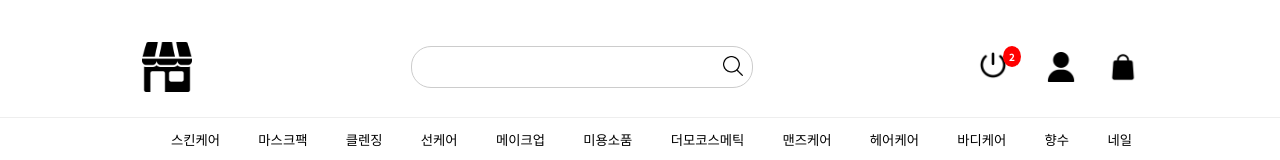
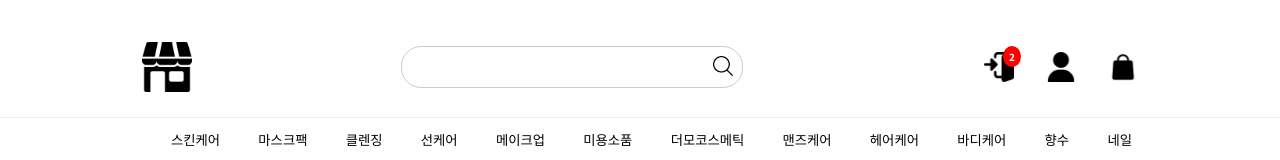
Before and after one commit to sennydayk/DrugStore-FE, a React (Create React App) app: page / in a window 1280 px wide. Shown: the top 160 px of the page. Built offline with nearby package versions, Linux system fonts and the light colour scheme; no server answers.

Commit message:
feat: 로그아웃 버튼 클릭 시 확인 창 추가 및 로그인 여부에 따라 이모티콘 변경

```diff
--- a/src/App.tsx
+++ b/src/App.tsx
@@ -15,8 +15,10 @@ import Mainpage from "./pages/Mainpage/Mainpage";
 import { BrowserRouter, Routes, Route } from "react-router-dom";
 import Categorypage from "./pages/Categorypage/Categorypage";
 import { Detailpage } from "./pages/Detailpage/Detailpage";
+import { AuthProvider } from "./contexts/AuthContext";
 
 const App: React.FC = () => (
+  <AuthProvider>
     <div className="App">
       <Header />
       <Routes>
@@ -25,7 +27,7 @@ const App: React.FC = () => (
         <Route path="/detail/:productid" element={<Detailpage />} />
         <Route path="/auth/login" element={<LoginPage />} />
         <Route path="/find-email" element={<AccountInfoFinder />} />
-      <Route path="/cart/myCart" element={<CartPage />} />
+        <Route path="/cart" element={<CartPage />} />
         <Route path="/order" element={<OrderPayPage />} />
         <Route path="/signup" element={<Signup />} />
         <Route path="/mypage/account" element={<Mypage />} />
@@ -35,6 +37,7 @@ const App: React.FC = () => (
         <Route path="/mypage/questions" element={<Questions />} />
       </Routes>
     </div>
+  </AuthProvider>
 );
 
 export default App;
--- a/src/components/Header/Header.tsx
+++ b/src/components/Header/Header.tsx
@@ -4,27 +4,16 @@ import Logo from "./Logo";
 import UserActions from "./UserActions";
 import Navigation from "./Navigation";
 import Search from "./Search";
+import { useAuth } from "../../contexts/AuthContext";
 
 function Header() {
+  const { isLoggedIn } = useAuth();
   const [cartItemCount, setCartItemCount] = useState(0);
-  const [isLoggedIn, setIsLoggedIn] = useState(false);
 
   useEffect(() => {
     // 여기서 장바구니 상품의 개수를 계산하거나 API에서 가져오는 로직을 작성할 수 있습니다.
-    // 예를 들어, 상품의 개수를 2로 설정
     setCartItemCount(2);
-
-    // 임시로 로그인 상태를 true로 설정
-    // 실제로는 로그인 상태를 확인하는 로직이 필요합니다.
-    setIsLoggedIn(true);
   }, []);
-
-  const handleLogout = () => {
-    // 로그아웃 로직을 작성합니다.
-    // 예를 들어, 토큰을 삭제하거나 API에 로그아웃 요청을 보냅니다.
-    setIsLoggedIn(false);
-    alert("로그아웃 되었습니다.");
-  };
 
   return (
     <header className="drugstore-header">
@@ -33,11 +22,7 @@ function Header() {
         <div>
           <Search />
         </div>
-        <UserActions
-          cartItemCount={cartItemCount}
-          isLoggedIn={isLoggedIn}
-          onLogout={handleLogout}
-        />
+        <UserActions cartItemCount={cartItemCount} isLoggedIn={isLoggedIn} />
       </div>
       <div className="navigation-search">
         <Navigation />
--- a/src/components/Header/UserActions.tsx
+++ b/src/components/Header/UserActions.tsx
@@ -5,22 +5,27 @@ import HeaderLogout from "../../assets/png/power-off.png";
 import HeaderMyPage from "../../assets/png/mypage.png";
 import HeaderCart from "../../assets/png/cart.png";
 import "./Header.css";
+import { useAuth } from "../../contexts/AuthContext";
 
 interface UserActionsProps {
   cartItemCount: number;
   isLoggedIn: boolean;
-  onLogout: () => void;
 }
 
-function UserActions({
-  cartItemCount,
-  isLoggedIn,
-  onLogout,
-}: UserActionsProps) {
+function UserActions({ cartItemCount, isLoggedIn }: UserActionsProps) {
+  const { logout } = useAuth();
+
+  const handleLogout = () => {
+    const userConfirmed = window.confirm("로그아웃하시겠습니까?");
+    if (userConfirmed) {
+      logout();
+    }
+  };
+
   return (
     <div className="user-actions">
       {isLoggedIn ? (
-        <button className="logout_btn" onClick={onLogout}>
+        <button className="logout_btn" onClick={handleLogout}>
           <img src={HeaderLogout} alt="로그아웃" />
         </button>
       ) : (
@@ -31,7 +36,7 @@ function UserActions({
       <a href="/mypage/account">
         <img src={HeaderMyPage} alt="마이페이지" />
       </a>
-      <a href="/cart/myCart">
+      <a href="/cart">
         <img src={HeaderCart} alt="장바구니" className="useractiocart" />
         {cartItemCount > 0 && (
           <span className="cart-item-count">{cartItemCount}</span>
--- /dev/null
+++ b/src/contexts/AuthContext.tsx
@@ -0,0 +1,45 @@
+import React, { createContext, useState, useContext, ReactNode } from "react";
+
+interface AuthContextType {
+  isLoggedIn: boolean;
+  login: (token: string, userEmail: string) => void;
+  logout: () => void;
+}
+
+const AuthContext = createContext<AuthContextType | undefined>(undefined);
+
+interface AuthProviderProps {
+  children: ReactNode;
+}
+
+export const AuthProvider: React.FC<AuthProviderProps> = ({ children }) => {
+  const [isLoggedIn, setIsLoggedIn] = useState<boolean>(
+    !!sessionStorage.getItem("token")
+  );
+
+  const login = (token: string, userEmail: string) => {
+    sessionStorage.setItem("token", token);
+    sessionStorage.setItem("myId", userEmail);
+    setIsLoggedIn(true);
+  };
+
+  const logout = () => {
+    sessionStorage.removeItem("token");
+    sessionStorage.removeItem("myId");
+    setIsLoggedIn(false);
+  };
+
+  return (
+    <AuthContext.Provider value={{ isLoggedIn, login, logout }}>
+      {children}
+    </AuthContext.Provider>
+  );
+};
+
+export const useAuth = (): AuthContextType => {
+  const context = useContext(AuthContext);
+  if (!context) {
+    throw new Error("useAuth must be used within an AuthProvider");
+  }
+  return context;
+};
--- a/src/pages/Login/Login.tsx
+++ b/src/pages/Login/Login.tsx
@@ -1,45 +1,40 @@
 import React, { useState } from "react";
 import { useNavigate } from "react-router-dom";
 import axios from "axios";
+import { useAuth } from "../../contexts/AuthContext";
+import Kakao from "../../assets/png/kakao-talk.png";
 import "./Login.css";
-import Kakao from "../../assets/png/kakao-talk.png";
 
 const LoginForm: React.FC = () => {
   const navigate = useNavigate();
+  const { login } = useAuth();
   const [userEmail, setUserEmail] = useState("");
   const [password, setPassword] = useState("");
   const [loginCheck, setLoginCheck] = useState(true);
 
-  // 이메일 찾기 버튼 클릭 이벤트 핸들러
   const handleFindEmailClick = () => {
     navigate("/find-email");
   };
 
-  // 회원가입 버튼 클릭 이벤트 핸들러
   const handleSignUpClick = () => {
     navigate("/signup");
   };
 
-  // 로그인 버튼 클릭 이벤트 핸들러
   const handleLogin = async (event: React.FormEvent) => {
     event.preventDefault();
     await new Promise((r) => setTimeout(r, 1000));
 
     try {
-      const response = await axios.post(
-        "https://drugstoreproject.shop/auth/login",
-        {
-          email: userEmail,
-          password,
-        }
-      );
+      const response = await axios.post("http://52.78.248.75:8080/auth/login", {
+        email: userEmail,
+        password,
+      });
 
       if (response.status === 200) {
         const token = response.headers["token"];
         console.log("token", token);
         setLoginCheck(false);
-        sessionStorage.setItem("token", token);
-        sessionStorage.setItem("myId", userEmail);
+        login(token, userEmail);
         console.log("로그인성공, 아이디: " + userEmail);
         alert("로그인이 완료되었습니다. 홈으로 이동합니다.");
         navigate("/");
```
Lines whose indentation alone changed are shown as unchanged.
